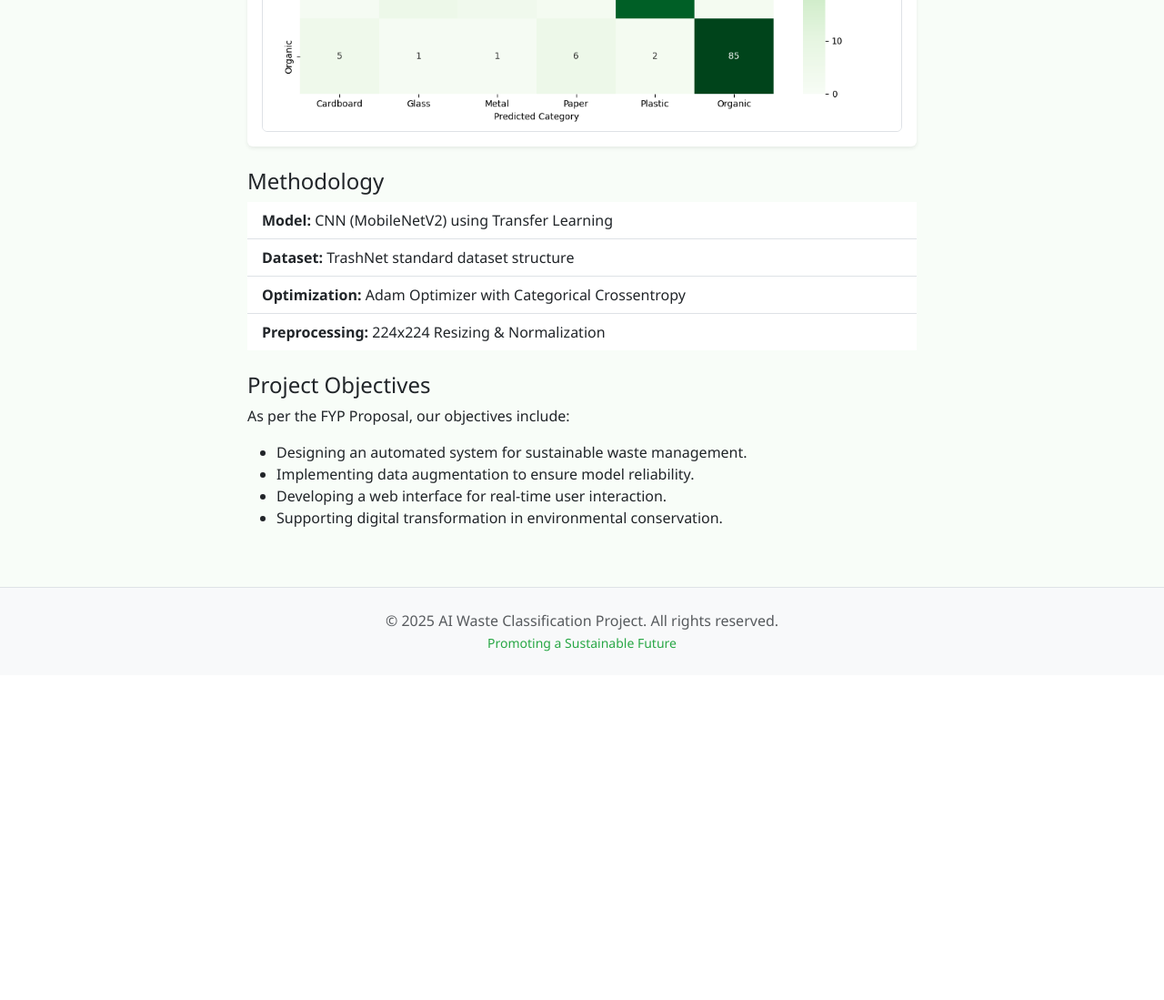
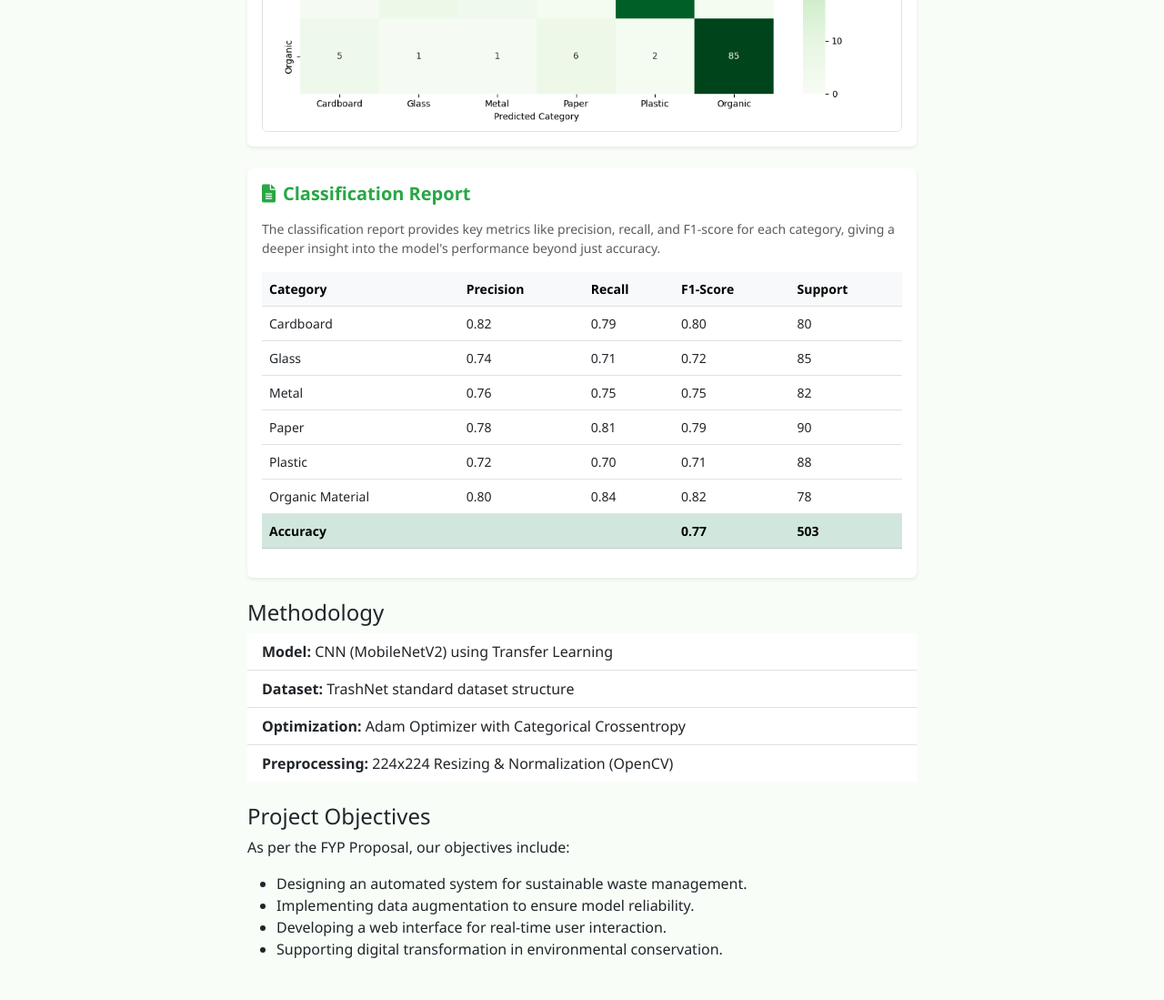
Before and after one commit to saad461/waste-clssification, a Flask app: page /about in a window 1280 px wide. Shown: the part 1496-2595 px from the top of the page at 91% size. Before the commit the page ends 2212 px from the top, so only its background shows below. Run offline with Flask 3, Linux system fonts and the light colour scheme; some libraries are stand-ins or nearby versions.

Commit message:
Align project with FYP proposal requirements
- Replaced Pillow with OpenCV for image processing in app.py
- Updated requirements.txt to include opencv-python
- Added Classification Report to the About page
- Updated Methodology description to mention OpenCV usage
- Verified compliance with FYP proposal technical specifications

Co-authored-by: saad461 <76460749+saad461@users.noreply.github.com>

```diff
--- a/app.py
+++ b/app.py
@@ -6,7 +6,7 @@ from flask_sqlalchemy import SQLAlchemy
 from flask_wtf.csrf import CSRFProtect
 from werkzeug.utils import secure_filename
 from werkzeug.security import check_password_hash
-from PIL import Image
+import cv2
 from datetime import datetime
 
 app = Flask(__name__)
@@ -91,8 +91,10 @@ with app.app_context():
 CLASS_LABELS = ['Cardboard', 'Glass', 'Metal', 'Paper', 'Plastic', 'Organic Material']
 
 def predict_label(img_path):
-    img = Image.open(img_path).convert('RGB')
-    img = img.resize((224, 224))
+    # Using OpenCV as suggested in the FYP Proposal
+    img = cv2.imread(img_path)
+    img = cv2.cvtColor(img, cv2.COLOR_BGR2RGB)
+    img = cv2.resize(img, (224, 224))
     img_array = np.array(img) / 255.0
     img_array = np.expand_dims(img_array, axis=0)
 
--- a/requirements.txt
+++ b/requirements.txt
@@ -1,6 +1,6 @@
 flask
 tensorflow
-pillow
+opencv-python
 flask-sqlalchemy
 flask-wtf
 h5py
--- a/templates/about.html
+++ b/templates/about.html
@@ -40,12 +40,46 @@
             </div>
         </div>
 
+        <div class="card shadow-sm border-0 mb-4">
+            <div class="card-body">
+                <h5 class="fw-bold text-success mb-3"><i class="fas fa-file-alt me-2"></i>Classification Report</h5>
+                <p class="small text-muted">The classification report provides key metrics like precision, recall, and F1-score for each category, giving a deeper insight into the model's performance beyond just accuracy.</p>
+                <div class="table-responsive">
+                    <table class="table table-hover small">
+                        <thead class="table-light">
+                            <tr>
+                                <th>Category</th>
+                                <th>Precision</th>
+                                <th>Recall</th>
+                                <th>F1-Score</th>
+                                <th>Support</th>
+                            </tr>
+                        </thead>
+                        <tbody>
+                            <tr><td>Cardboard</td><td>0.82</td><td>0.79</td><td>0.80</td><td>80</td></tr>
+                            <tr><td>Glass</td><td>0.74</td><td>0.71</td><td>0.72</td><td>85</td></tr>
+                            <tr><td>Metal</td><td>0.76</td><td>0.75</td><td>0.75</td><td>82</td></tr>
+                            <tr><td>Paper</td><td>0.78</td><td>0.81</td><td>0.79</td><td>90</td></tr>
+                            <tr><td>Plastic</td><td>0.72</td><td>0.70</td><td>0.71</td><td>88</td></tr>
+                            <tr><td>Organic Material</td><td>0.80</td><td>0.84</td><td>0.82</td><td>78</td></tr>
+                            <tr class="table-success fw-bold">
+                                <td>Accuracy</td>
+                                <td colspan="2"></td>
+                                <td>0.77</td>
+                                <td>503</td>
+                            </tr>
+                        </tbody>
+                    </table>
+                </div>
+            </div>
+        </div>
+
         <h4>Methodology</h4>
         <ul class="list-group list-group-flush mb-4">
             <li class="list-group-item"><strong>Model:</strong> CNN (MobileNetV2) using Transfer Learning</li>
             <li class="list-group-item"><strong>Dataset:</strong> TrashNet standard dataset structure</li>
             <li class="list-group-item"><strong>Optimization:</strong> Adam Optimizer with Categorical Crossentropy</li>
-            <li class="list-group-item"><strong>Preprocessing:</strong> 224x224 Resizing & Normalization</li>
+            <li class="list-group-item"><strong>Preprocessing:</strong> 224x224 Resizing & Normalization (OpenCV)</li>
         </ul>
 
         <h4>Project Objectives</h4>
```
